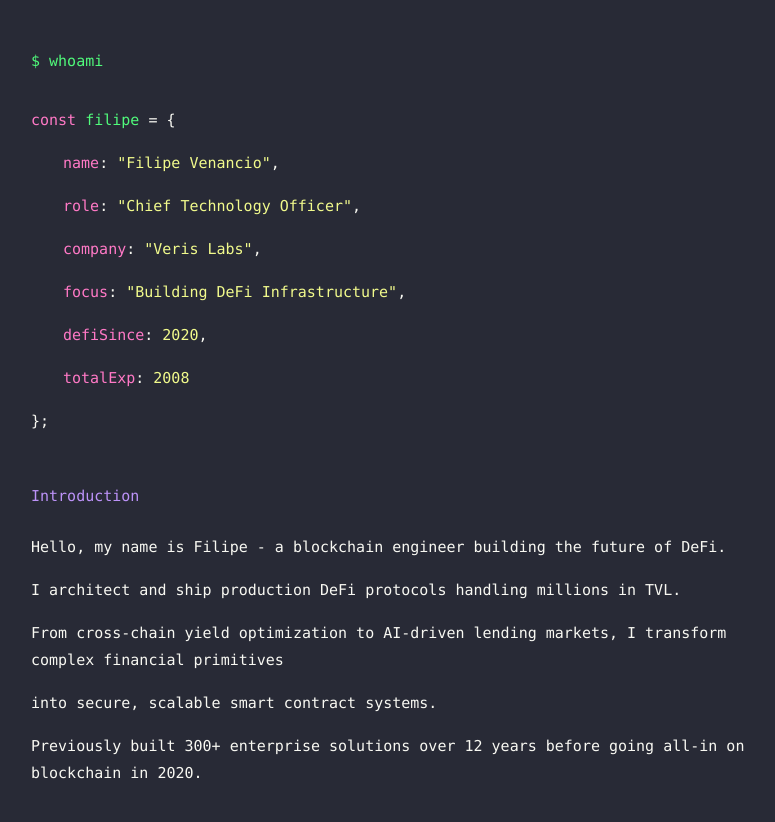
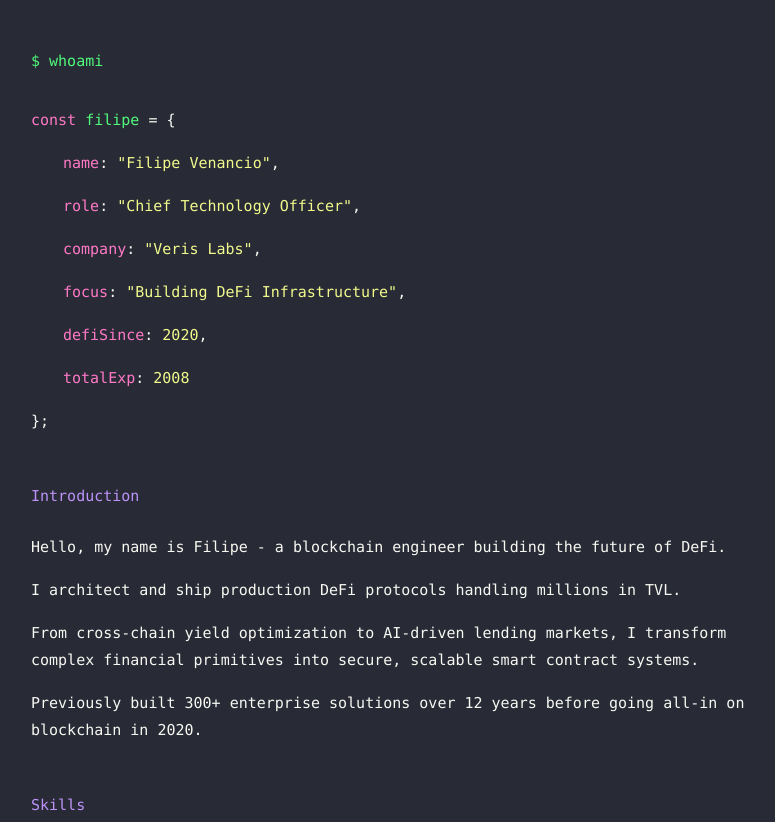
Before and after one commit to fepvenancio/fven-minimal.xyz, a plain HTML site: page index.html in a window 1280 px wide. Shown: the top 822 px of the page, without its empty margins (241-1016 px from the left). Drawn offline with Linux system fonts and the light colour scheme.

Commit message:
fix: Paragraphs :sweat:

```diff
--- a/index.html
+++ b/index.html
@@ -164,8 +164,7 @@
     <h2>Introduction</h2>
     <p>Hello, my name is Filipe - a blockchain engineer building the future of DeFi.</p>
     <p>I architect and ship production DeFi protocols handling millions in TVL.</p>
-    <p>From cross-chain yield optimization to AI-driven lending markets, I transform complex financial primitives</p>
-    <p>into secure, scalable smart contract systems.</p>
+    <p>From cross-chain yield optimization to AI-driven lending markets, I transform complex financial primitives into secure, scalable smart contract systems.</p>
     <p>Previously built 300+ enterprise solutions over 12 years before going all-in on blockchain in 2020.</p>
 
     <h2>Skills</h2>
```
